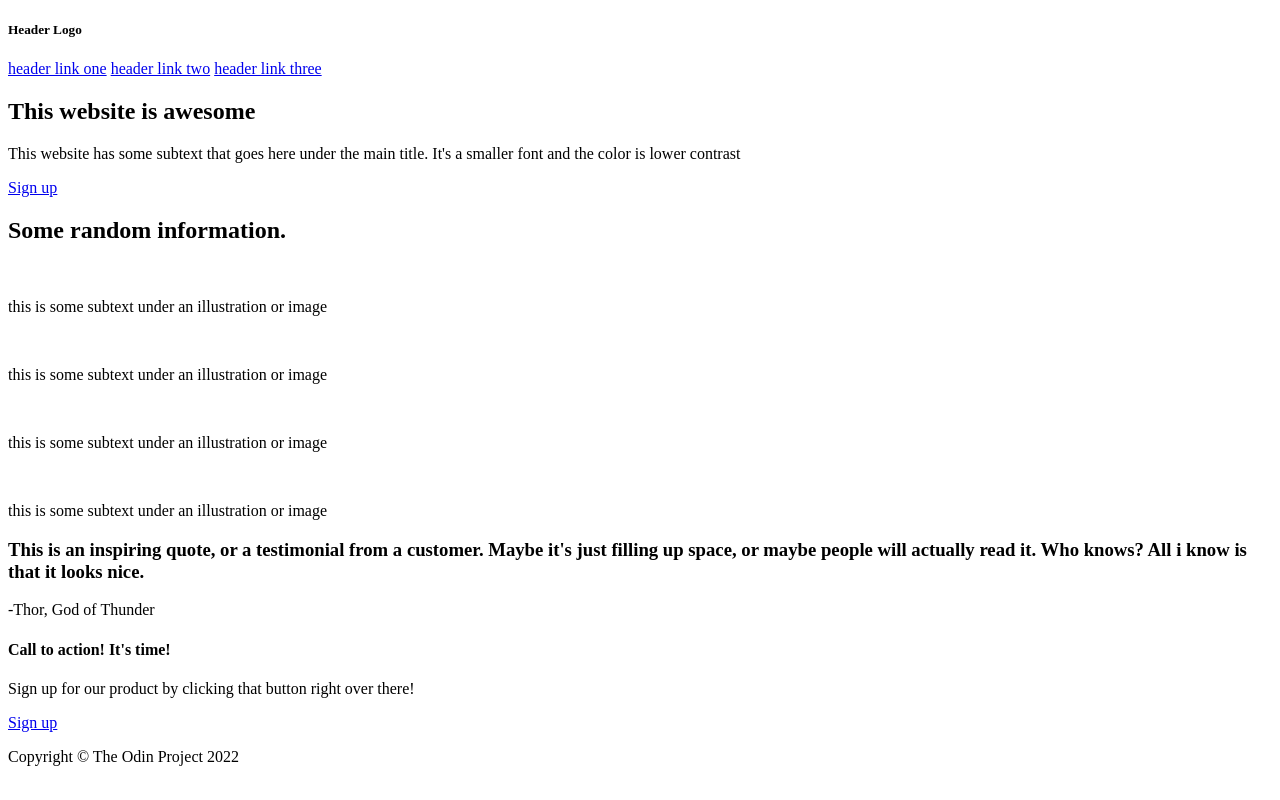
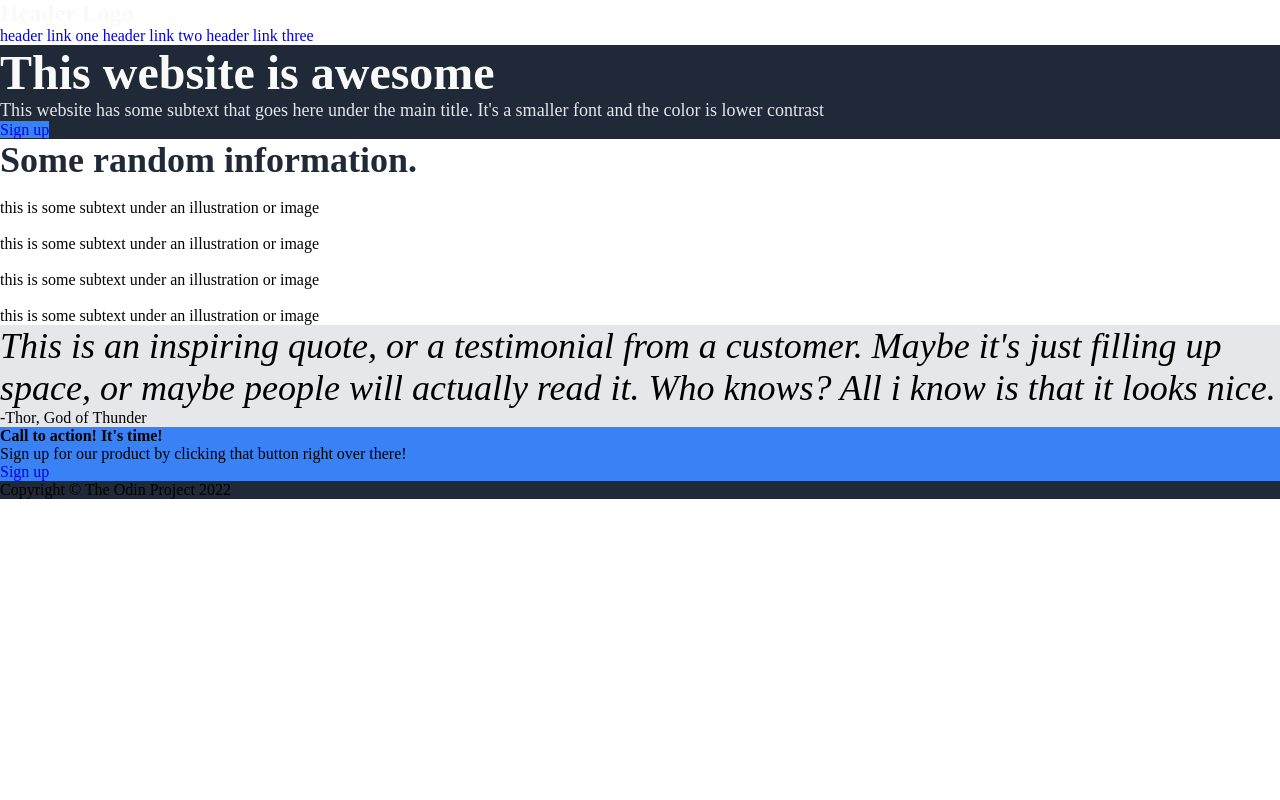
Before and after one commit to doctorfrantz/odin_landing, a plain HTML site: page index.html in a window 1280 px wide. Drawn offline with Linux system fonts and the light colour scheme.

Commit message:
added styles.css

```diff
--- a/index.html
+++ b/index.html
@@ -5,6 +5,7 @@
     <meta http-equiv="X-UA-Compatible" content="IE=edge">
     <meta name="viewport" content="width=device-width, initial-scale=1.0">
     <title>Landing Page</title>
+    <link rel="stylesheet" href="styles.css">
 </head>
 <body>
     <header>
--- /dev/null
+++ b/styles.css
@@ -0,0 +1,51 @@
+* {
+    margin: 0;
+    padding: 0;
+}
+a {
+    text-decoration: none;
+}
+/* Header */
+header h5 {
+    font-size: 24px;
+    color: #f9faf8;
+}
+/* Hero */
+#hero {
+    background-color: #1f2937;
+}
+#hero-info h1 {
+    font-size: 48px;
+    font-weight: 900;
+    color: #f9faf8;
+}
+#hero-info p {
+    font-size: 18px;
+    color: #e5e7eb;
+}
+#signup {
+    background-color: #3882f6;
+}
+/* Info */
+#info h2 {
+    font-size: 36px;
+    font-weight: 900;
+    color: #1f2937;
+}
+/* Quote */
+#quote {
+    background-color: #e5e7eb;
+}
+#quote h3 {
+    font-size: 36px;
+    font-weight:lighter;
+    font-style: italic;
+}
+/* CTA */
+#cta {
+    background-color: #3882f6;
+}
+/* Footer */
+footer{
+    background-color: #1f2937;
+}
```
